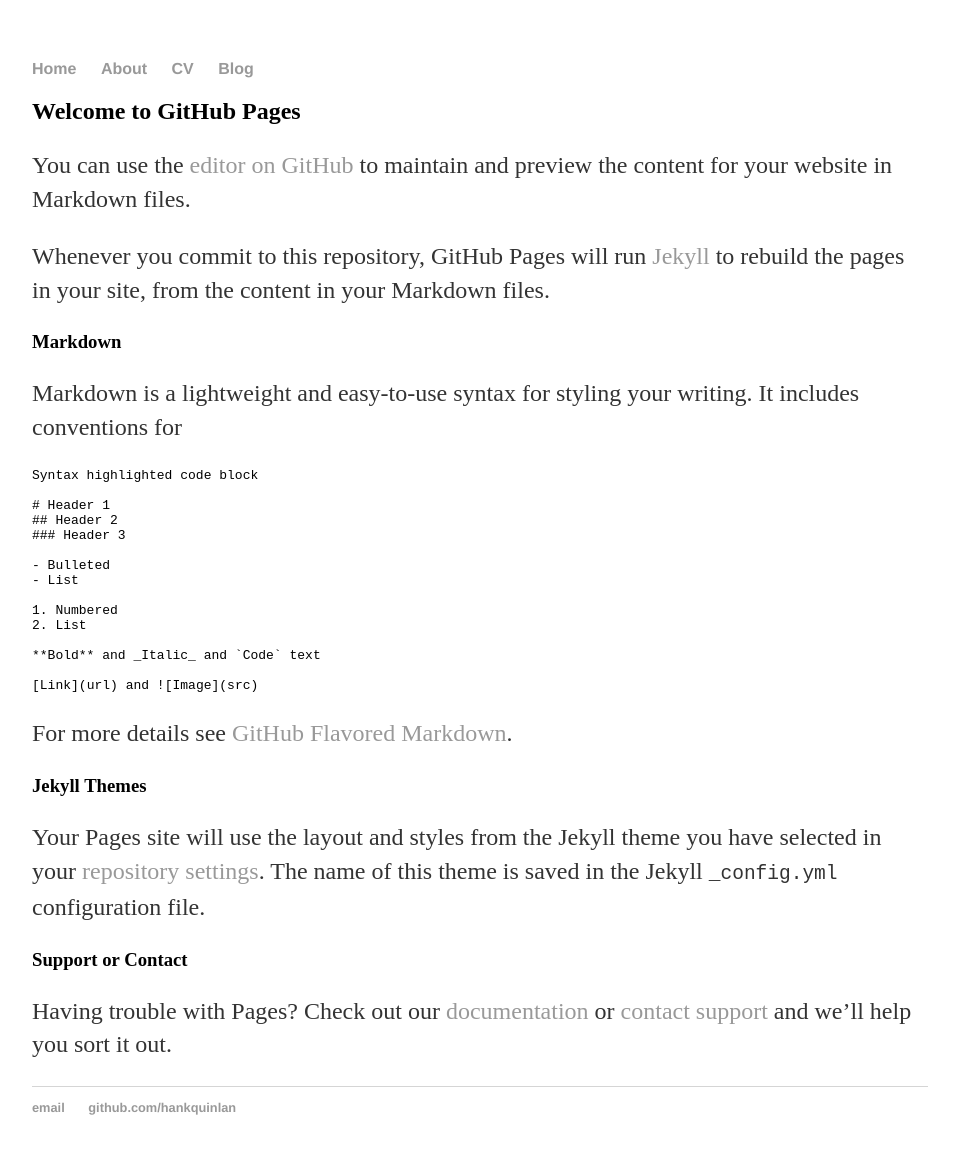
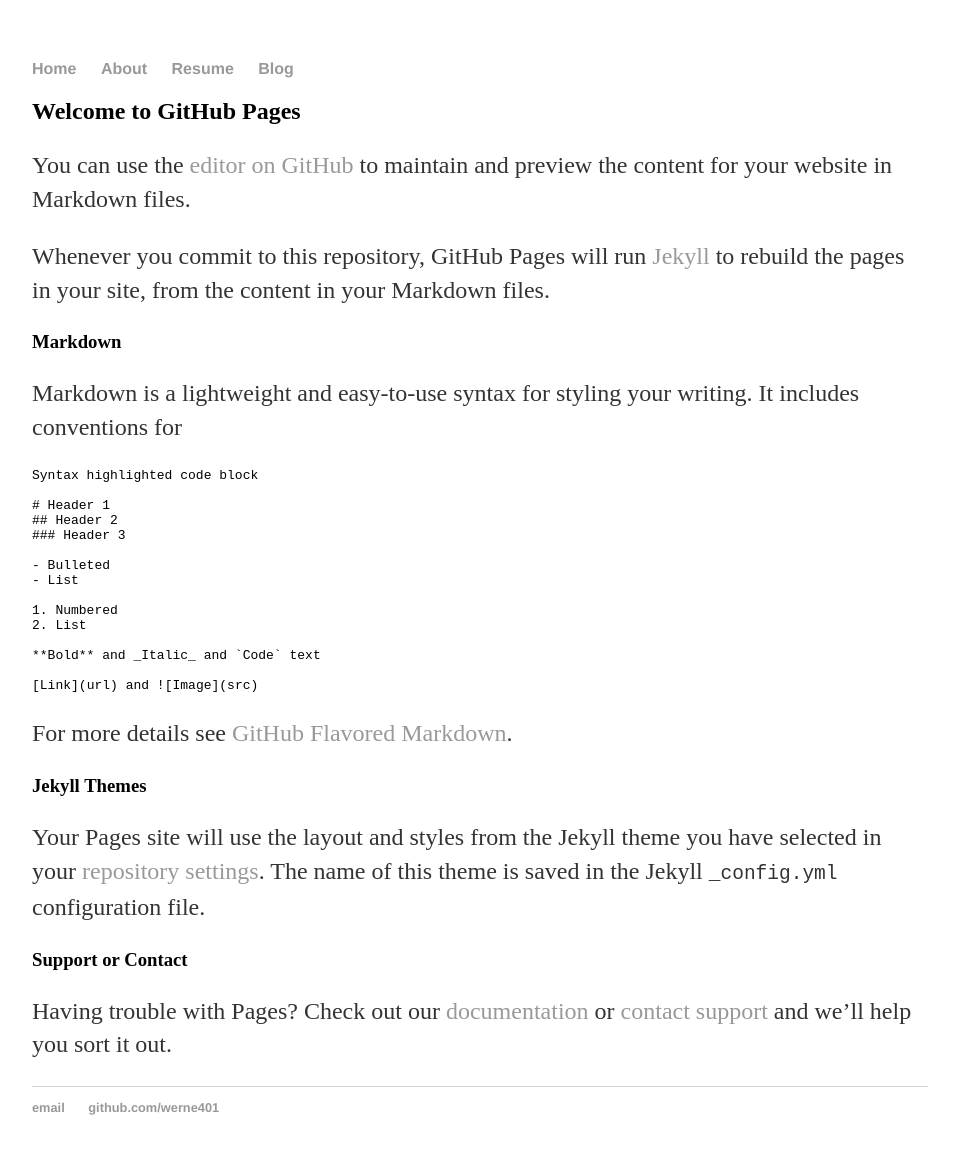
Before and after one commit to werne401/old_website, a Jekyll site: the page built from documentation.md, in a window 1280 px wide. Shown: the whole page, without its empty margins (160-1119 px from the left). Built offline with Jekyll 4.4.1, drawn with Linux system fonts in a browser that asks for light colours; our own code applies the rules of GitHub Pages for plain Markdown files.

Commit message:
Update default.html

```diff
--- a/_layouts/default.html
+++ b/_layouts/default.html
@@ -10,7 +10,7 @@
 	    		<ul>
 	        		<li><a href="/">Home</a></li>
 		        	<li><a href="/about">About</a></li>
-	        		<li><a href="/cv">CV</a></li>
+	        		<li><a href="/resume">Resume</a></li>
 	        		<li><a href="/blog">Blog</a></li>
 	    		</ul>
 			</nav>
@@ -21,8 +21,8 @@
 			</div><!-- /.container -->
 			<footer>
 	    		<ul>
-	        		<li><a href="mailto:hankquinlanhub@gmail.com">email</a></li>
-	        		<li><a href="https://github.com/hankquinlan">github.com/hankquinlan</a></li>
+	        		<li><a href="mailto:werne401@umn.edu">email</a></li>
+	        		<li><a href="https://github.com/werne401">github.com/werne401</a></li>
 				</ul>
 			</footer>
 		</body>
```
